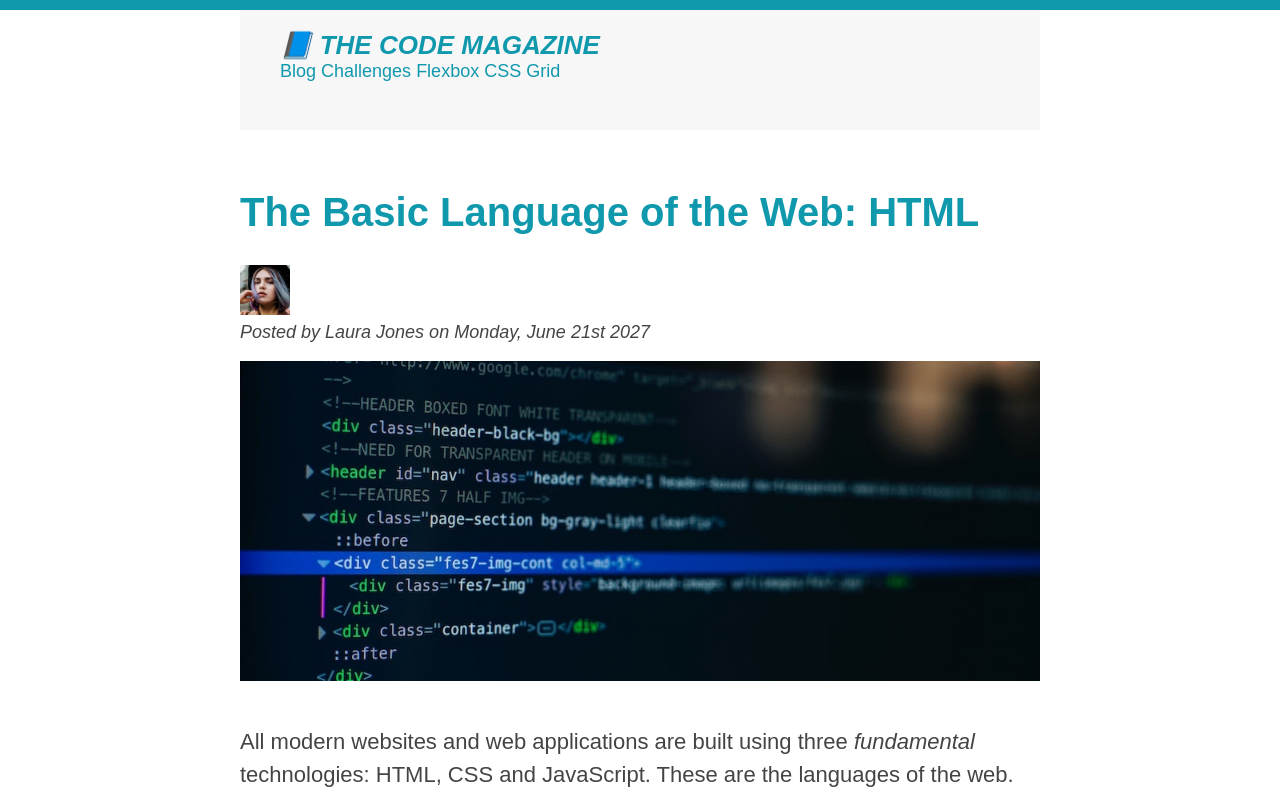
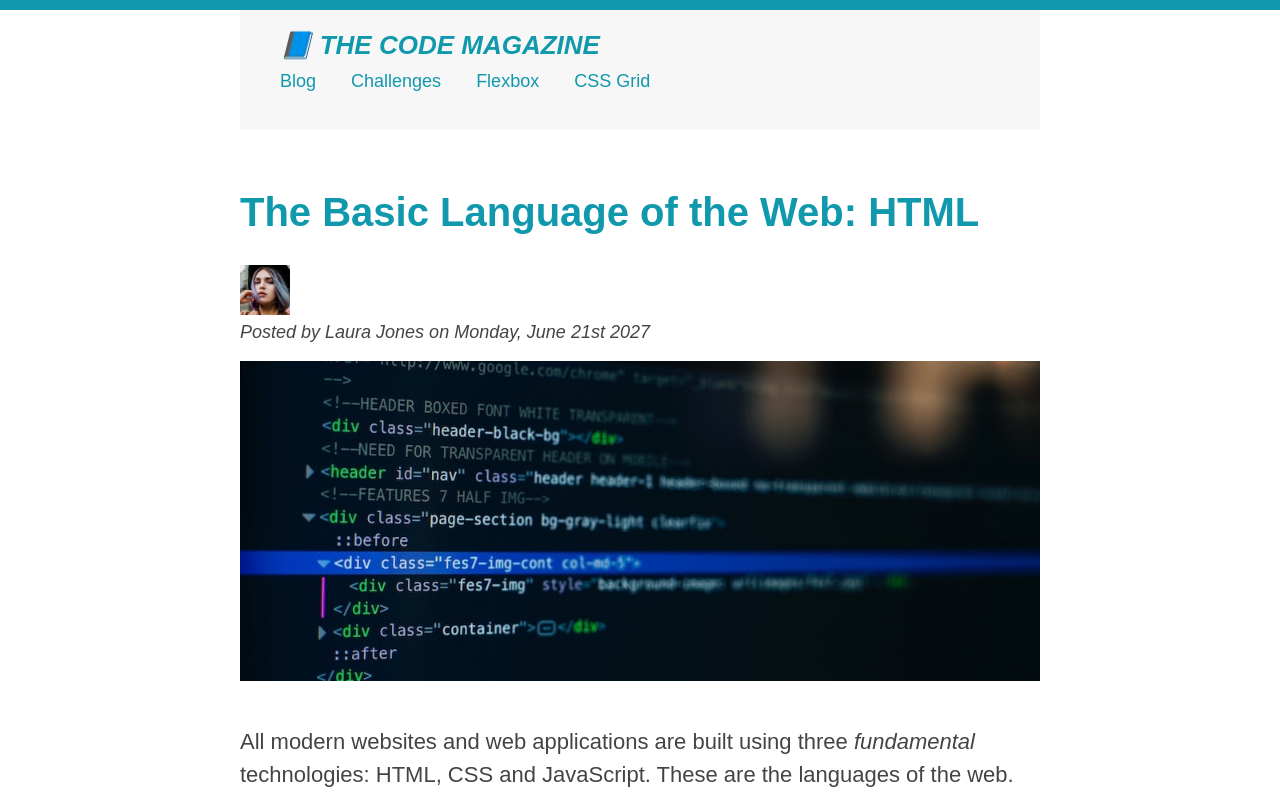
Before and after one commit to ZacharyPataky/basic-html-css-course, a plain HTML site: page 03-css-fundamentals/index.html in a window 1280 px wide. Shown: the top 800 px of the page. Drawn offline with Linux system fonts and the light colour scheme.

Commit message:
Added box type demo code

```diff
--- a/03-css-fundamentals/style.css
+++ b/03-css-fundamentals/style.css
@@ -3,6 +3,8 @@
   margin: 0;
   padding: 0;
 }
+
+/* Page Sections */
 
 body {
   border-top: 10px solid #1098ad;
@@ -59,6 +61,8 @@ li {
   font-family: sans-serif;
 } */
 
+/* Smaller Elements */
+
 h1,
 h2,
 h3 {
@@ -89,6 +93,7 @@ h4 {
 }
 
 p {
+  /* display: inline; */
   font-size: 22px;
   line-height: 1.5;
   margin-bottom: 15px;
@@ -101,6 +106,7 @@ ol {
 }
 
 li {
+  /* display: inline; */
   font-size: 20px;
   margin-bottom: 10px;
 }
@@ -199,7 +205,23 @@ a {
 
 .post-img {
   height: auto;
+  /* margin: 100px; */
   width: 100%;
+}
+
+nav a:link {
+  /* background-color: orangered;
+  display: block;
+  margin: 20px;
+  padding: 20px; */
+
+  display: inline-block;
+  margin-right: 30px;
+  margin-top: 10px;
+}
+
+nav a:link:last-child {
+  margin-right: 0;
 }
 
 /* Resolving Conflicts */
```
